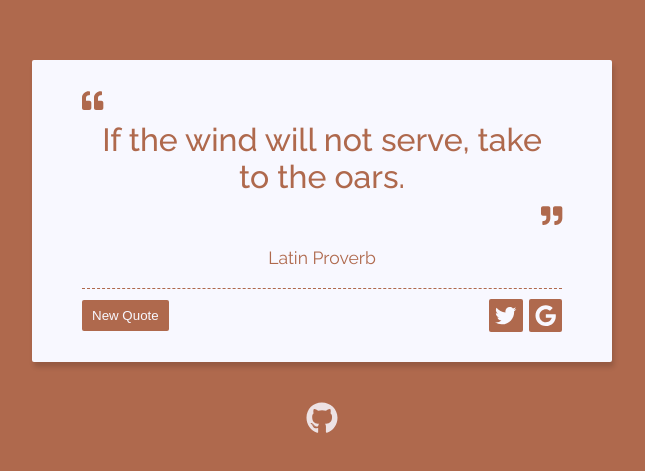
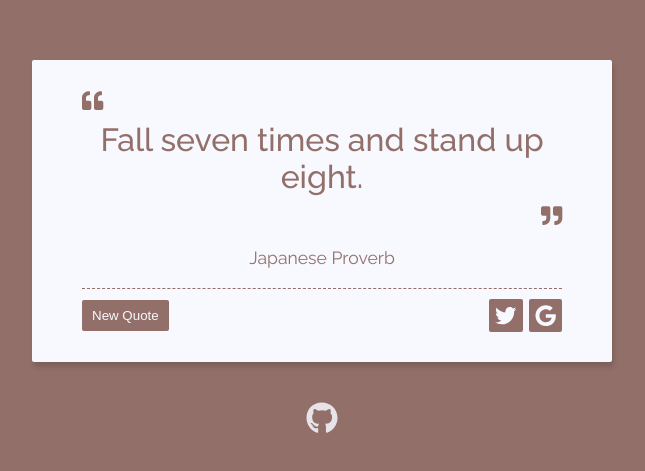
Before and after one commit to caglarturali/quotalog, a React (Create React App) app: page / in a window 1280 px wide. Shown: the part 163-634 px from the top of the page, without its empty margins (318-963 px from the left). Built offline with nearby package versions, Linux system fonts and the light colour scheme; no server answers.

Commit message:
Move random color into redux store

```diff
--- a/src/components/Main.js
+++ b/src/components/Main.js
@@ -4,35 +4,28 @@ import GitHubButton from './GitHubButton.js';
 import { FontAwesomeIcon } from '@fortawesome/react-fontawesome';
 import { connect } from 'react-redux';
 import { fetchQuotes } from '../redux/actions/quotes';
+import { getRandomColor } from '../redux/actions/colors';
 
 class Main extends Component {
   componentDidMount = () => {
+    this.props.getRandomColor();
     this.props.fetchQuotes();
   };
 
-  getRandomColor = () => {
-    const rgb = [];
-    for (let i = 0; i < 3; i++) {
-      rgb.push(Math.floor(Math.random() * (192 - 64) + 64));
-    }
-    return `rgb(${rgb[0]}, ${rgb[1]}, ${rgb[2]})`;
-  };
+  render() {
+    const { isLoading, randomColor } = this.props;
 
-  render() {
-    const { isLoading } = this.props;
-
-    const bgColor = this.getRandomColor();
-    let styles = {
-      background: bgColor
+    const styles = {
+      background: randomColor
     };
 
     return (
       <div className="App" style={styles}>
         {isLoading ? (
-          <FontAwesomeIcon icon="spinner" pulse style={{ color: 'white' }} size="2x" />
+          <FontAwesomeIcon icon="spinner" pulse style={{ color: 'ghostwhite' }} size="2x" />
         ) : (
           <React.Fragment>
-            <QuoteBox color={bgColor} />
+            <QuoteBox />
             <GitHubButton />
           </React.Fragment>
         )}
@@ -42,12 +35,16 @@ class Main extends Component {
 }
 
 const mapStateToProps = state => ({
-  isLoading: state.isLoading
+  isLoading: state.quotes.isLoading,
+  randomColor: state.colors.randomColor
 });
 
 const mapDispatchToProps = dispatch => ({
   fetchQuotes: () => {
     dispatch(fetchQuotes());
+  },
+  getRandomColor: () => {
+    dispatch(getRandomColor());
   }
 });
 
--- a/src/components/QuoteBox.js
+++ b/src/components/QuoteBox.js
@@ -4,6 +4,7 @@ import TweetButton from './TweetButton';
 import TranslateButton from './TranslateButton';
 import { connect } from 'react-redux';
 import { getRandomQuote } from '../redux/actions/quotes';
+import { getRandomColor } from '../redux/actions/colors';
 
 class QuoteBox extends Component {
   state = {
@@ -31,24 +32,25 @@ class QuoteBox extends Component {
     });
     setTimeout(() => {
       this.props.getRandomQuote();
+      this.props.getRandomColor();
     }, 1000);
   };
 
   render() {
     const { text, author } = this.props.randomQuote;
-    const { color } = this.props;
+    const { randomColor } = this.props;
     const { textClass, transitionInProgress } = this.state;
 
     const colorStyles = {
-      color: color
+      color: randomColor
     };
 
     const newQuoteBtnStyle = {
-      background: color
+      background: randomColor
     };
 
     const buttonBoxStyle = {
-      borderTopColor: `${color}`
+      borderTopColor: `${randomColor}`
     };
 
     return (
@@ -80,8 +82,8 @@ class QuoteBox extends Component {
             </button>
           </div>
           <div className="right">
-            <TweetButton quote={this.props.randomQuote} color={color} />
-            <TranslateButton quote={this.props.randomQuote} color={color} />
+            <TweetButton quote={this.props.randomQuote} color={randomColor} />
+            <TranslateButton quote={this.props.randomQuote} color={randomColor} />
           </div>
         </div>
       </div>
@@ -90,14 +92,18 @@ class QuoteBox extends Component {
 }
 
 const mapStateToProps = state => ({
-  isLoading: state.isLoading,
-  errMsg: state.errMsg,
-  randomQuote: state.randomQuote
+  isLoading: state.quotes.isLoading,
+  errMsg: state.quotes.errMsg,
+  randomQuote: state.quotes.randomQuote,
+  randomColor: state.colors.randomColor
 });
 
 const mapDispatchToProps = dispatch => ({
   getRandomQuote: () => {
     dispatch(getRandomQuote());
+  },
+  getRandomColor: () => {
+    dispatch(getRandomColor());
   }
 });
 
--- a/src/redux/ActionTypes.js
+++ b/src/redux/ActionTypes.js
@@ -2,3 +2,5 @@ export const ADD_QUOTES = 'ADD_QUOTES';
 export const QUOTES_LOADING = 'QUOTES_LOADING';
 export const QUOTES_FAILED = 'QUOTES_FAILED';
 export const GET_RANDOM_QUOTE = 'GET_RANDOM_QUOTE';
+
+export const GET_RANDOM_COLOR = 'GET_RANDOM_COLOR';
--- /dev/null
+++ b/src/redux/actions/colors.js
@@ -0,0 +1,8 @@
+//
+// Colors actions/action creators.
+//
+import * as ActionTypes from '../ActionTypes';
+
+export const getRandomColor = () => ({
+  type: ActionTypes.GET_RANDOM_COLOR
+});
--- /dev/null
+++ b/src/redux/reducers/colors.js
@@ -0,0 +1,25 @@
+//
+// Colors reducer.
+//
+import * as ActionTypes from '../ActionTypes';
+
+const initialState = {
+  randomColor: ''
+};
+
+export const Colors = (state = initialState, action) => {
+  switch (action.type) {
+    case ActionTypes.GET_RANDOM_COLOR:
+      const rgb = [];
+      for (let i = 0; i < 3; i++) {
+        rgb.push(Math.floor(Math.random() * (192 - 64) + 64));
+      }
+      const rgbStr = `rgb(${rgb[0]}, ${rgb[1]}, ${rgb[2]})`;
+      return {
+        randomColor: rgbStr
+      };
+
+    default:
+      return state;
+  }
+};
--- a/src/redux/store/configureStore.js
+++ b/src/redux/store/configureStore.js
@@ -1,8 +1,15 @@
-import { createStore, applyMiddleware } from 'redux';
+import { createStore, combineReducers, applyMiddleware } from 'redux';
 import thunk from 'redux-thunk';
 import { Quotes } from '../reducers/quotes';
+import { Colors } from '../reducers/colors';
 
 export const ConfigureStore = () => {
-  const store = createStore(Quotes, applyMiddleware(thunk));
+  const store = createStore(
+    combineReducers({
+      quotes: Quotes,
+      colors: Colors
+    }),
+    applyMiddleware(thunk)
+  );
   return store;
 };
```
